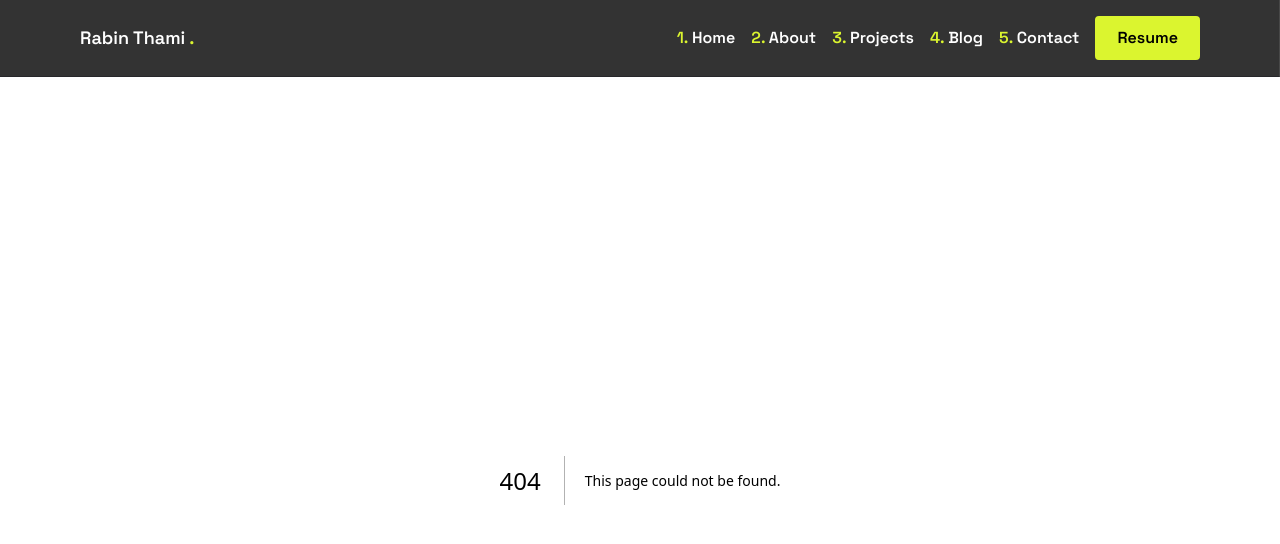
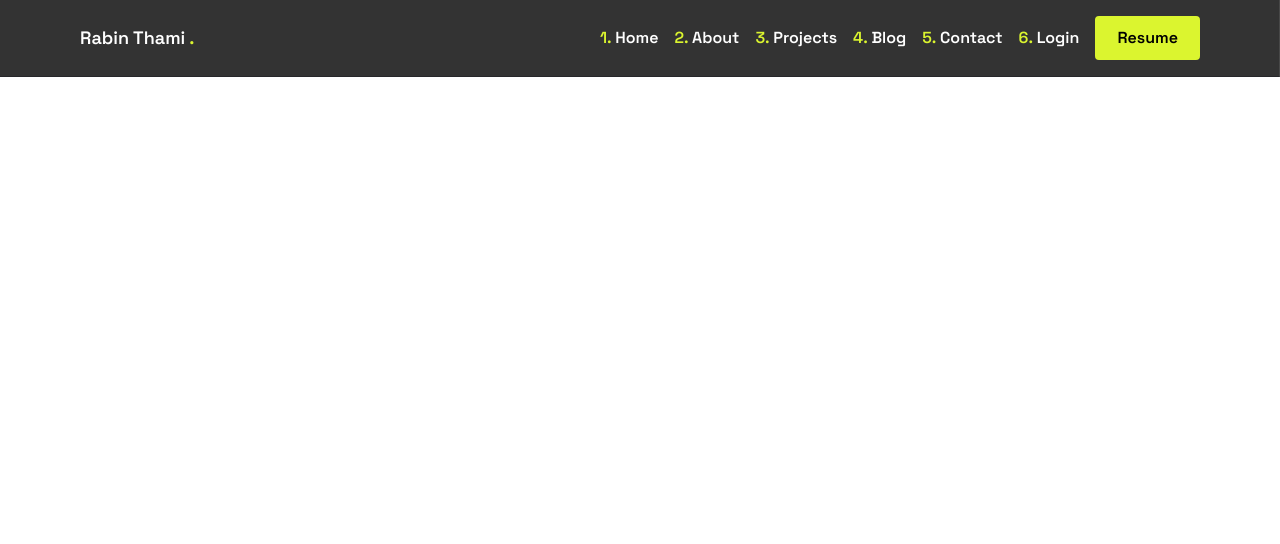
Before and after one commit to rabin-thami/portfolio, a Next.js app: page /sign-in in a window 1280 px wide. Before the commit this address had no page. Shown: the top 544 px of the page. Built offline with nearby package versions, Linux system fonts and the light colour scheme.

Commit message:
frontend finish

```diff
--- /dev/null
+++ b/src/app/(auth)/sign-in/page.tsx
@@ -0,0 +1,7 @@
+export default function Login() {
+  return (
+    <div className="max-w-6xl mx-auto px-4 mt-5 flex justify-between items-center">
+      Login
+    </div>
+  );
+}
--- a/src/app/components/navbar.tsx
+++ b/src/app/components/navbar.tsx
@@ -6,11 +6,12 @@ import { AlignLeft, X } from "lucide-react";
 export default function navbar() {
   const [isToggle, setIsToggle] = useState<boolean>(false);
   const navbarList = [
-    { name: "Home", link: "#home" },
-    { name: "About", link: "#about" },
-    { name: "Projects", link: "#projects" },
-    { name: "Blog", link: "#blog" },
-    { name: "Contact", link: "#contact" },
+    { name: "Home", link: "/" },
+    { name: "About", link: "/#about" },
+    { name: "Projects", link: "/#projects" },
+    { name: "Blog", link: "/#blog" },
+    { name: "Contact", link: "/#contact" },
+    { name: "Login", link: "/sign-in" },
   ];
 
   const handleToggle = () => {
```
